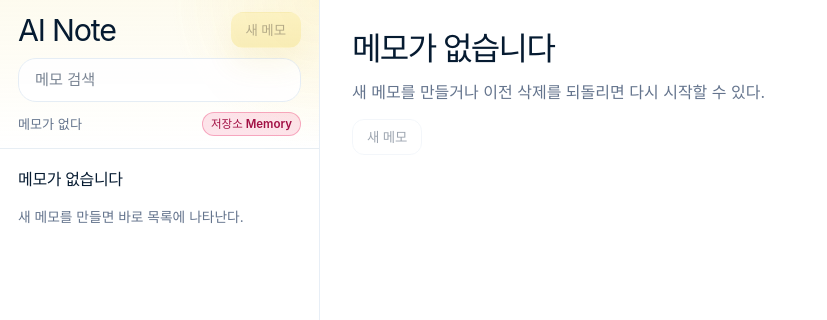
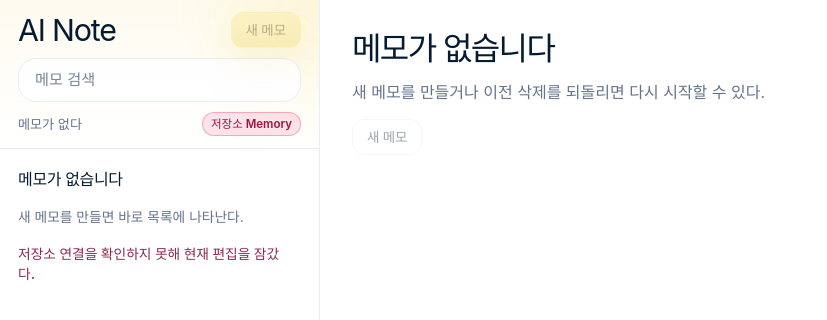
Before and after one commit to yeo-li/ai-note, a React (Vite) app: page / in a window 1280 px wide. Shown: the top 320 px of the page, without its empty margins (0-827 px from the left). Built offline with nearby package versions, Linux system fonts and the light colour scheme.

Commit message:
[#23] 추가 PR 리뷰 코멘트를 반영

```diff
--- a/src/App.tsx
+++ b/src/App.tsx
@@ -192,6 +192,22 @@ function getStorageKindLabel(kind: MemoStoreHealth["storeKind"]) {
   return storageKindLabels[kind] ?? "Memory";
 }
 
+function getStorageStatusSummary(health: MemoStoreHealth | null) {
+  if (!health) {
+    return "";
+  }
+
+  if (!health.ready) {
+    return "저장소 연결을 확인하지 못해 현재 편집을 잠갔다.";
+  }
+
+  if (health.fallbackReason) {
+    return `SQLite 초기화에 실패해 ${getStorageKindLabel(health.storeKind)} 저장소로 전환했다.`;
+  }
+
+  return "";
+}
+
 function toErrorMessage(error: unknown) {
   if (error instanceof Error && error.message) {
     return error.message;
@@ -705,6 +721,7 @@ function App() {
   const storageBadgeLabel = storageHealth
     ? `저장소 ${storageKindLabel}`
     : "저장소 확인 중";
+  const storageStatusSummary = getStorageStatusSummary(storageHealth);
   const storageBadgeClassName = [
     "storage-status-badge",
     storageHealth ? `is-${storageHealth.storeKind}` : "is-loading",
@@ -1421,7 +1438,6 @@ function App() {
                           type="button"
                           data-testid={isSelected ? "selected-note-menu-button" : undefined}
                           aria-label={`${noteLabel} 메모 메뉴`}
-                          aria-haspopup="menu"
                           aria-expanded={isNoteMenuOpen}
                           aria-controls={isNoteMenuOpen ? noteMenuIdValue : undefined}
                           onClick={() => toggleNoteMenu(note.id)}
@@ -1429,11 +1445,10 @@ function App() {
                           <NoteMenuIcon />
                         </button>
                         {isNoteMenuOpen ? (
-                          <div className="note-list-menu" id={noteMenuIdValue} role="menu">
+                          <div className="note-list-menu" id={noteMenuIdValue}>
                             <button
                               className="note-list-menu-item note-list-menu-item-danger"
                               type="button"
-                              role="menuitem"
                               data-testid={isSelected ? "selected-note-delete-button" : undefined}
                               disabled={isMutationLocked}
                               onClick={() => beginDeleteNote(note.id)}
@@ -1455,6 +1470,14 @@ function App() {
                     ? "새 메모를 만들면 바로 목록에 나타난다."
                     : "다른 검색어를 입력하거나 검색을 해제하세요."}
                 </p>
+                {storageStatusSummary ? (
+                  <p
+                    className={`sidebar-empty-status${storageHealth?.ready ? "" : " is-warning"}`}
+                    data-testid="sidebar-storage-summary"
+                  >
+                    {storageStatusSummary}
+                  </p>
+                ) : null}
               </section>
             )}
 
--- a/src/styles.css
+++ b/src/styles.css
@@ -710,6 +710,18 @@ textarea:focus-visible {
   line-height: 1.5;
 }
 
+.sidebar-empty-status {
+  margin-top: 2px;
+  color: var(--text-soft);
+  font-size: 0.76rem;
+  line-height: 1.45;
+}
+
+.sidebar-empty-status.is-warning {
+  color: #8f2750;
+  font-weight: 600;
+}
+
 .editor-pane {
   position: relative;
   min-height: 0;
```
